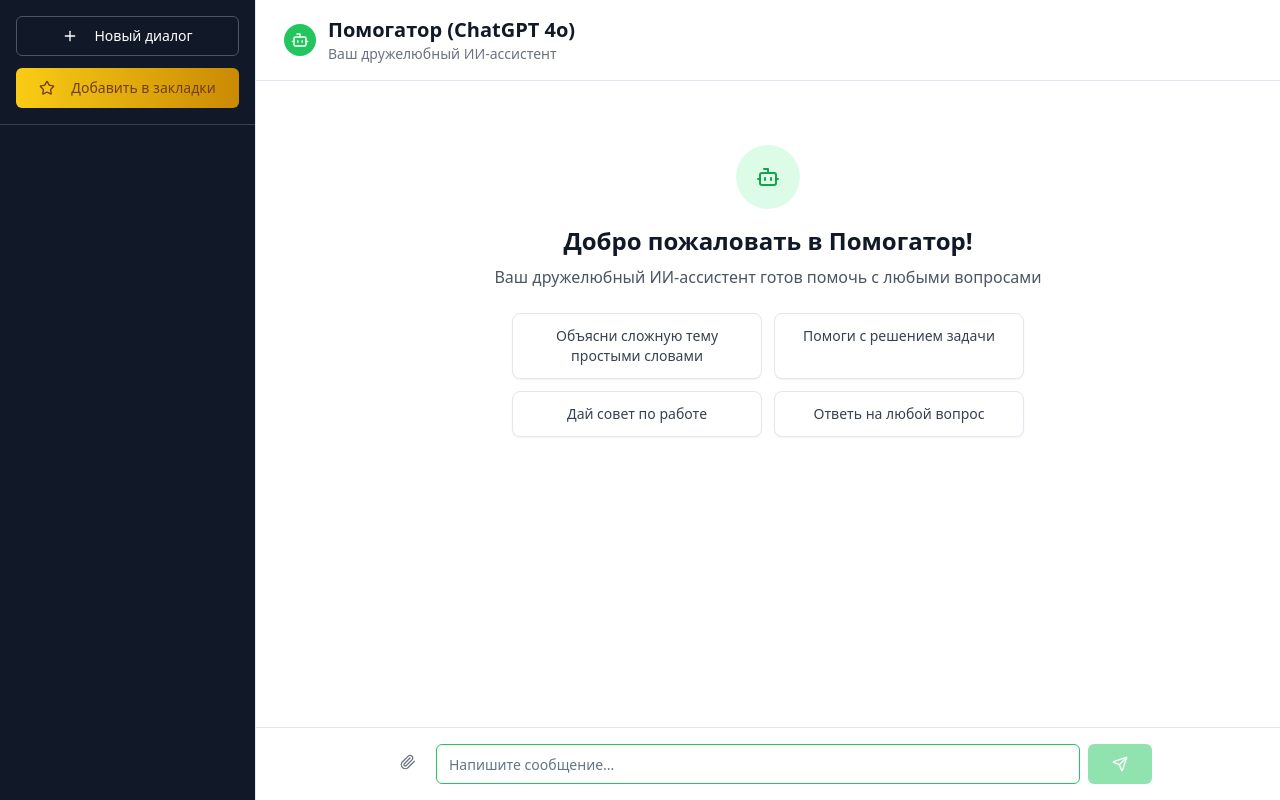
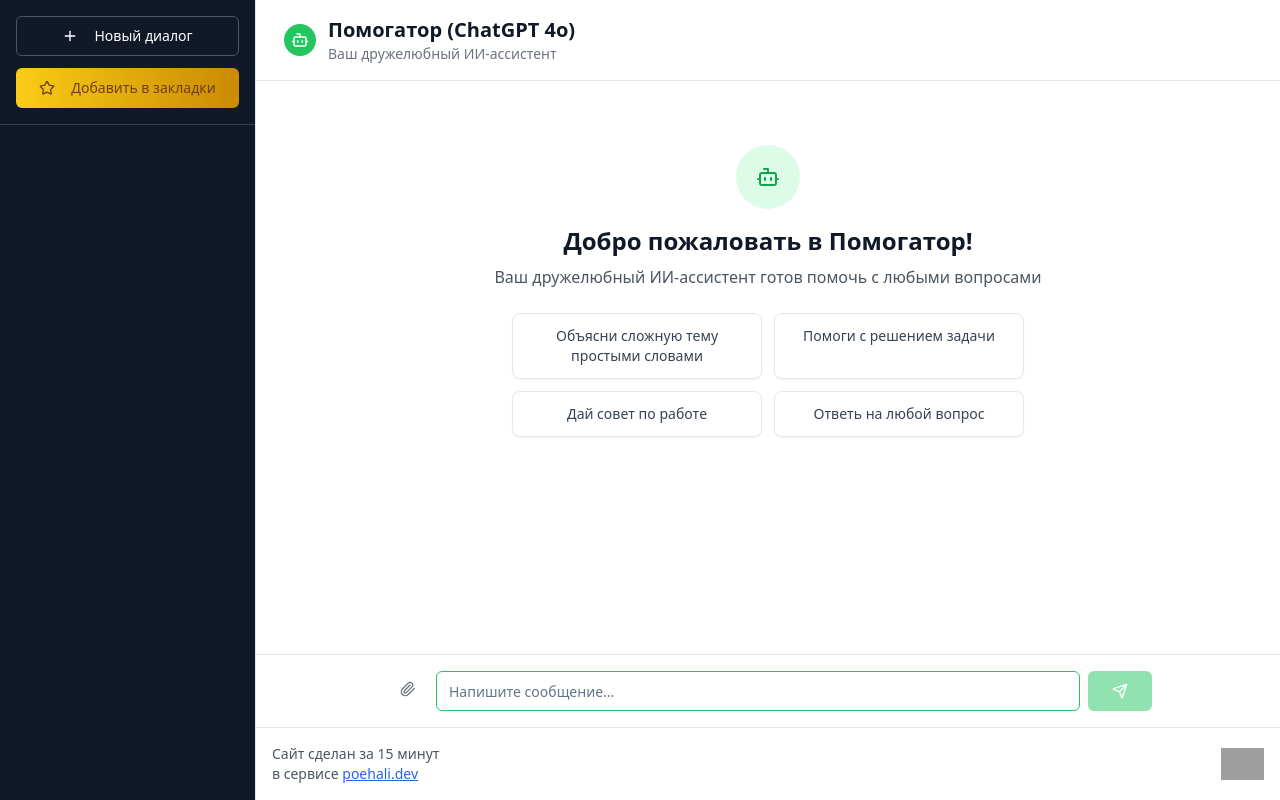
Before and after one commit to pr-poehali-dev/friendly-assistant-project, a React (Vite) app: page / in a window 1280 px wide. Built offline with nearby package versions, Linux system fonts and the light colour scheme; grey boxes are pictures that could not be loaded.

Commit message:
docs: Добавить баннер быстрого создания сайта

```diff
--- a/src/pages/Index.tsx
+++ b/src/pages/Index.tsx
@@ -279,6 +279,34 @@ const Index = () => {
           onSendMessage={handleSendMessage}
           onKeyPress={handleKeyPress}
         />
+
+        {/* Footer */}
+        <div className="border-t p-4 bg-white">
+          <div className="flex items-center justify-between">
+            <div className="text-sm text-gray-600">
+              <p>Сайт сделан за 15 минут</p>
+              <p>в сервисе <a
+                href="https://poehali.dev/?utm_source=pmgtor"
+                target="_blank"
+                rel="noopener noreferrer"
+                className="text-blue-600 hover:text-blue-800 underline"
+              >poehali.dev</a></p>
+            </div>
+
+            <a
+              href="https://poehali.dev/?utm_source=pmgtor"
+              target="_blank"
+              rel="noopener noreferrer"
+              className="transition-transform hover:scale-105"
+            >
+              <img
+                src="https://cdn.poehali.dev/intertnal/img/created-badge.svg"
+                alt="Created with poehali.dev"
+                className="w-auto h-8"
+              />
+            </a>
+          </div>
+        </div>
       </div>
     </div>
   );
```
